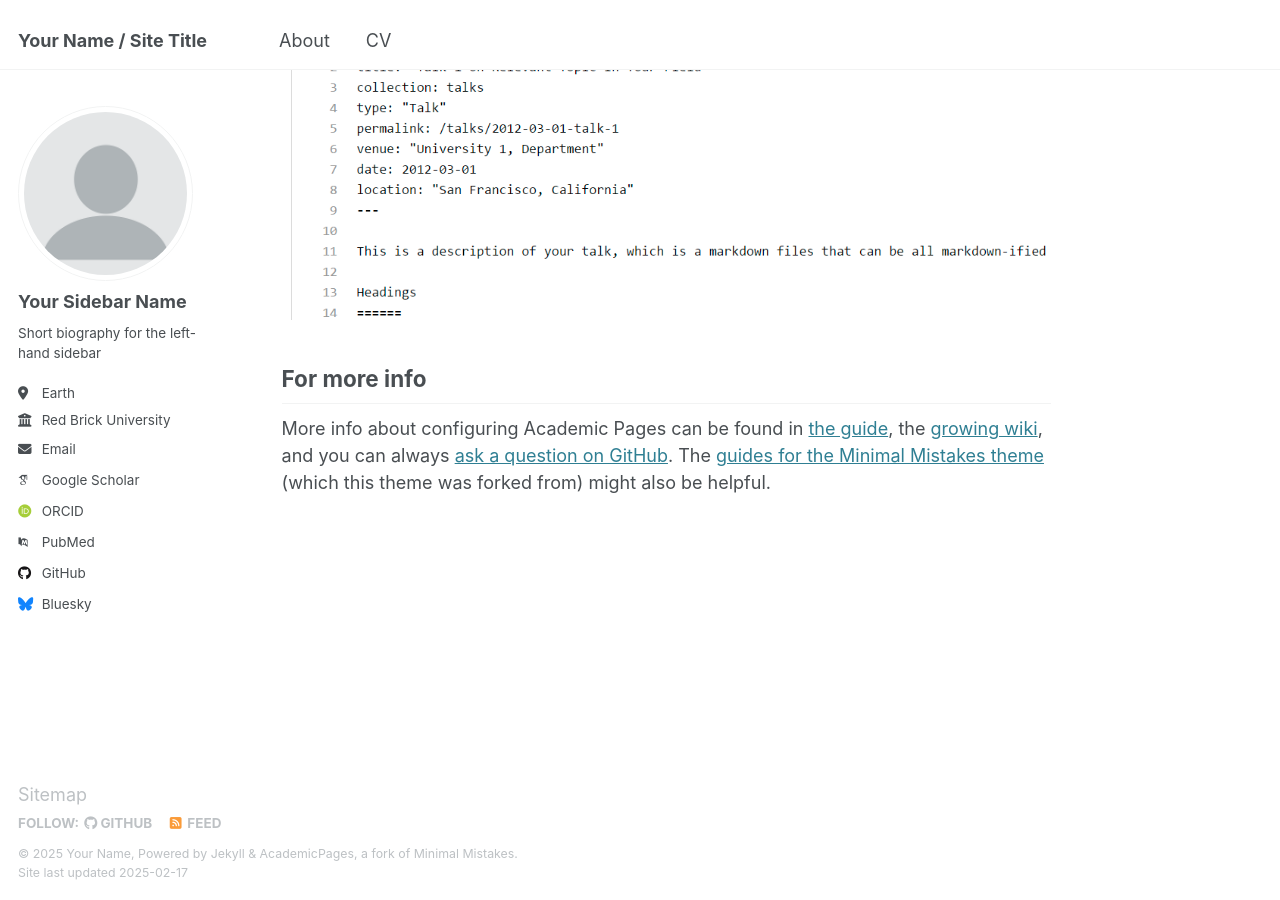
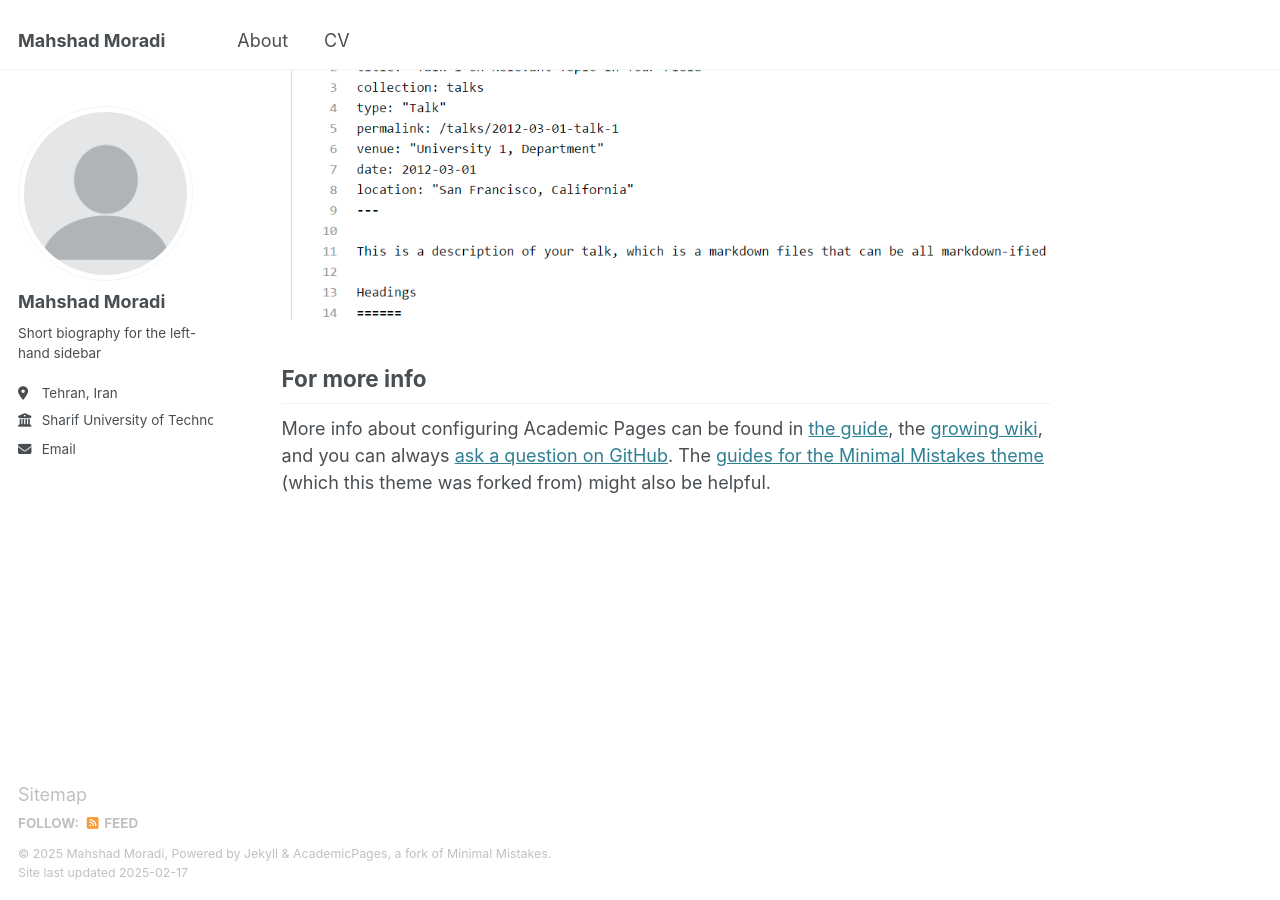
Before and after one commit to mahshadmoradi/mahshadmoradi.github.io, a Jekyll site: the page built from _pages/about.md, in a window 1280 px wide and 900 px high, scrolled down 2642 px. Built offline with Jekyll 4.4.1, drawn with Linux system fonts in a browser that asks for light colours; some web fonts are replaced.

Commit message:
Update _config.yml

```diff
--- a/_config.yml
+++ b/_config.yml
@@ -9,13 +9,13 @@
 # Basic Site Settings
 locale                   : "en-US"
 site_theme               : "default"
-title                    : "Your Name / Site Title"
+title                    : "Mahshad Moradi"
 title_separator          : "-"
-name                     : &name "Your Name"
+name                     : &name "Mahshad Moradi"
 description              : &description "personal description"
-url                      : https://academicpages.github.io # the base hostname & protocol for your site e.g. "https://[your GitHub username].github.io"
+url                      : https://mahshadmoradi.github.io # the base hostname & protocol for your site e.g. "https://[your GitHub username].github.io"
 baseurl                  : "" # the subpath of your site, e.g. "/blog"
-repository               : "academicpages/academicpages.github.io"
+repository               : "mahshadmoradi/mahshadmoradi.github.io"
 
 # Site Author - The following control what appear as part of the author content on the side bar.
 #               If a field is blank the icon and link will not appear, otherwise it will be shown.
@@ -23,21 +23,21 @@ repository               : "academicpages/academicpages.github.io"
 author:
   # Biographic information
   avatar           : "profile.png"
-  name             : "Your Sidebar Name"
+  name             : "Mahshad Moradi"
   pronouns         : # example: "she/her"
   bio              : "Short biography for the left-hand sidebar"
-  location         : "Earth"
-  employer         : "Red Brick University"
+  location         : "Tehran, Iran"
+  employer         : "Sharif University of Technology"
   uri              : # URL
-  email            : "none@example.org"
+  email            : "mahshadmoradix@gmail.com"
 
   # Academic websites
   arxiv            : # URL - Update with the correct link to your profile
-  googlescholar    : "https://scholar.google.com/citations?user=PS_CX0AAAAAJ"
+  googlescholar    : #"https://scholar.google.com/citations?user=PS_CX0AAAAAJ"
   impactstory      : # URL
-  orcid            : "http://orcid.org/yourorcidurl"
+  orcid            : # "http://orcid.org/yourorcidurl"
   semantic         : # URL
-  pubmed           : "https://www.ncbi.nlm.nih.gov/pubmed/?term=john+snow"
+  pubmed           : # "https://www.ncbi.nlm.nih.gov/pubmed/?term=john+snow"
   researchgate     : # URL
   scopus           : # URL
 
@@ -45,12 +45,12 @@ author:
   bitbucket        : # Username - Update with your username on the site
   codepen          : # Username
   dribbble         : # Username
-  github           : "academicpages"
+  github           : # "academicpages"
   kaggle           : # Username
   stackoverflow    : # User number or user number and name (i.e., use "1" or "1/jeff-atwood")
 
   # Social media
-  bluesky          : "bsky.app" # Replace this with you Bluesky username
+  bluesky          : # "bsky.app" # Replace this with you Bluesky username
   facebook         : # Username
   flickr           : # Username
   foursquare       : # Username
```
